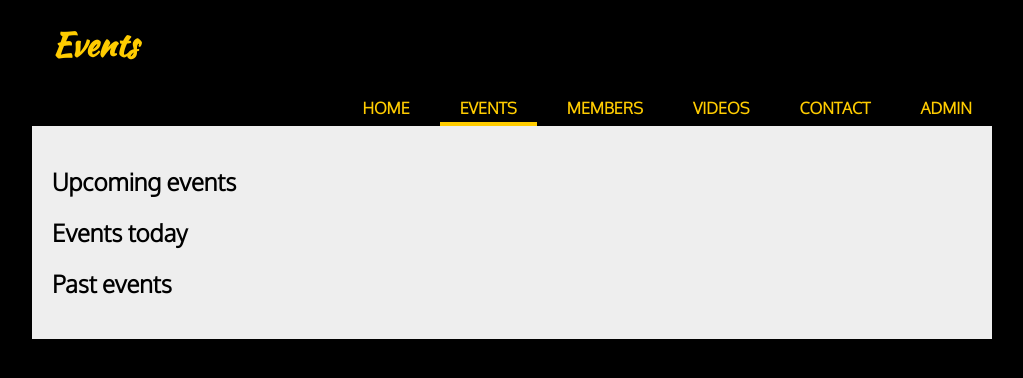
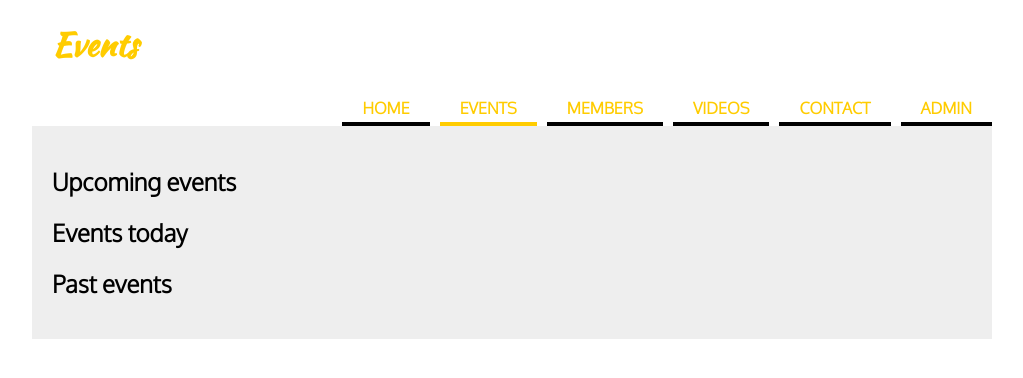
Before and after one commit to Kluchy/SaborLatino, a PHP site: page /Logic/events.php in a window 1280 px wide. Shown: the top 378 px of the page, without its empty margins (128-1151 px from the left). Run offline with PHP 8.4, Linux system fonts and the light colour scheme; data that the repository does not hold is empty.

Commit message:
Testing White Background on Events
See title

```diff
--- a/style/events.css
+++ b/style/events.css
@@ -1,7 +1,7 @@
 body{
 	font-size: medium;
 	font-family: 'Oxygen', sans-serif;
-	background-color: #000;
+	background-color: #fff;
 	margin: 0px;
 	margin-left: auto;
 	margin-right: auto;
```
